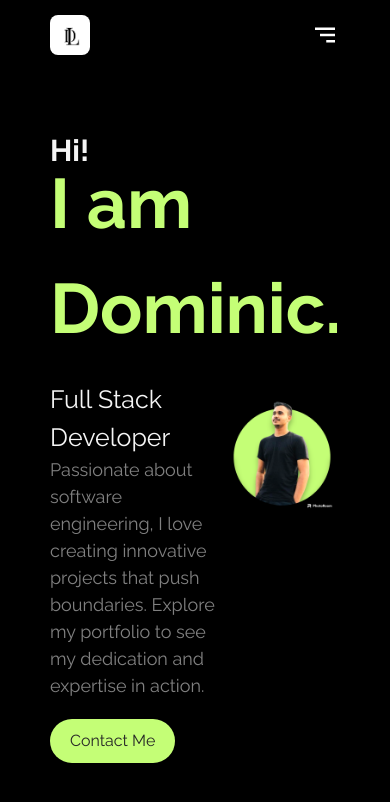
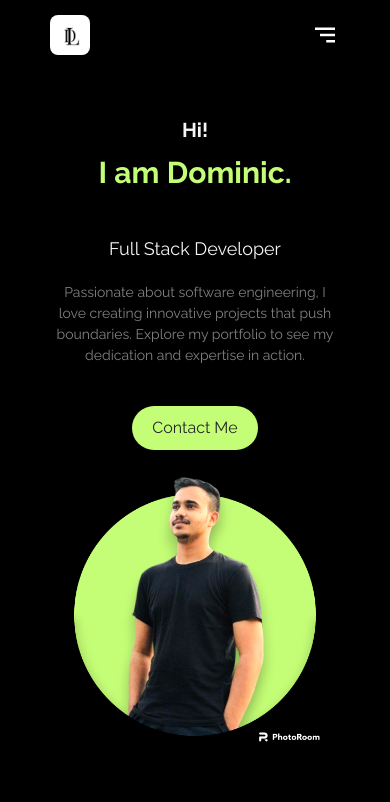
Before and after one commit to lakshankd/Portfolio, a Next.js app: page / in a window 390 px wide. Shown: the top 802 px of the page. Built offline with nearby package versions, Linux system fonts and the light colour scheme.

Commit message:
Adding responsiveness.

```diff
--- a/src/components/hero/hero.module.css
+++ b/src/components/hero/hero.module.css
@@ -3,8 +3,7 @@
     both;
   animation: scale-in-hor-left 0.5s cubic-bezier(0.25, 0.46, 0.45, 0.94) both;
   width: 100vw;
-  padding: 0 50px;
-  height: calc(100vh - 70px);
+  padding: 100px 50px;
   display: flex;
   justify-content: space-evenly;
   align-items: center;
@@ -51,6 +50,58 @@
 .img_section_img {
 }
 
+@media screen and (max-width: 960px) {
+  .info_section_head1 {
+    font-size: 20px;
+  }
+  .info_section_head2 {
+    font-size: 50px;
+  }
+  .info_section_head4 {
+    font-size: 18px;
+  }
+  .info_section p {
+    font-size: 14px;
+  }
+}
+
+@media screen and (max-width: 760px) {
+  .container {
+    display: flex;
+    flex-direction: column;
+    gap: 20px;
+    padding-top: 60px;
+  }
+  .info_section_head2 {
+    font-size: 40px;
+  }
+  .info_section {
+    display: flex;
+    flex-direction: column;
+    align-items: center;
+    gap: 20px;
+    width: 100%;
+  }
+  .info_section p {
+    text-align: center;
+  }
+}
+
+@media screen and (max-width: 530px) {
+  .info_section_head2 {
+    font-size: 30px;
+  }
+}
+
+/* @media screen and (max-width: 430px) {
+  .info_section_head1 {
+    font-size: 15px;
+  }
+  .info_section_head2 {
+    font-size: 20px;
+  }
+} */
+
 /* ----------------------------------------------
  * Generated by Animista on 2023-7-13 23:32:22
  * Licensed under FreeBSD License.
```
